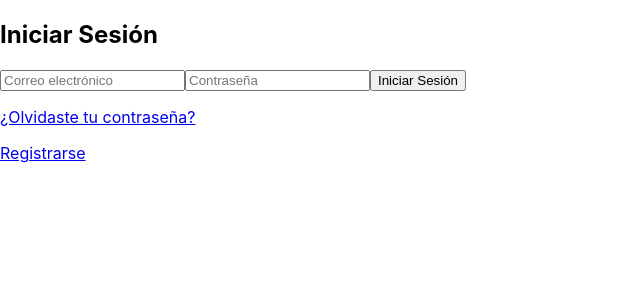
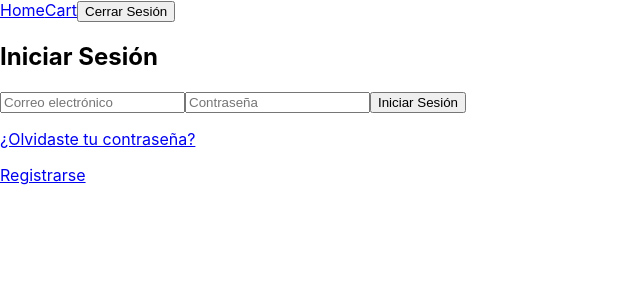
Before and after one commit to andreavegadev/acandemy, a React (Create React App) app: page /login in a window 1280 px wide. Shown: the top 300 px of the page, without its empty margins (0-640 px from the left). Built offline with nearby package versions, Linux system fonts and the light colour scheme.

Commit message:
Session mangement

```diff
--- a/src/App.js
+++ b/src/App.js
@@ -1,5 +1,8 @@
 import { CartProvider } from "./context/CartContext";
-import { BrowserRouter as Router, Route, Routes } from "react-router-dom";
+import { Route, Routes, Navigate } from "react-router-dom";
+import { useEffect, useState } from "react";
+import { supabase } from "./supabaseClient";
+import LogoutButton from "./components/LogoutButton";
 import HomePage from "./pages/HomePage";
 import ProductPage from "./pages/ProductPage";
 import CartPage from "./pages/CartPage";
@@ -10,20 +13,67 @@ import AddPetPage from "./pages/AddPetPage";
 import RegisterPage from "./pages/login/RegisterPage";
 
 function App() {
+  const [session, setSession] = useState(null);
+  const [loading, setLoading] = useState(true); // Estado para manejar la carga
+
+  useEffect(() => {
+    // Verifica el estado de la sesión al cargar la aplicación
+    const checkSession = async () => {
+      const { data, error } = await supabase.auth.getSession();
+      if (error) {
+        console.error("Error al obtener la sesión:", error.message);
+      }
+      setSession(data.session);
+      setLoading(false); // Finaliza la carga después de verificar la sesión
+    };
+
+    checkSession();
+
+    // Escucha los cambios en el estado de autenticación
+    const { subscription } = supabase.auth.onAuthStateChange(
+      (event, session) => {
+        setSession(session);
+      }
+    );
+
+    // Cancela la suscripción correctamente
+    return () => {
+      if (subscription) subscription.unsubscribe();
+    };
+  }, []);
+
+  if (loading) {
+    return <p>Cargando...</p>; // Muestra un mensaje mientras se verifica la sesión
+  }
+
   return (
     <CartProvider>
-      <Router>
+      <header>
+        <a href="/home">Home</a>
+        <a href="/cart">Cart</a>
+        <LogoutButton />
+      </header>
       <Routes>
+        {/* Redirige al login si no hay sesión */}
+        {!session && <Route path="*" element={<Navigate to="/login" />} />}
+
+        {/* Rutas públicas */}
+        <Route path="/login" element={<LoginPage />} />
+        <Route path="/register" element={<RegisterPage />} />
+        <Route path="/forgot-password" element={<ForgotPasswordPage />} />
         <Route path="/" element={<HomePage />} />
+        <Route path="/home" element={<HomePage />} />
         <Route path="/product/:id" element={<ProductPage />} />
         <Route path="/cart" element={<CartPage />} />
         <Route path="/checkout" element={<CheckoutPage />} />
-          <Route path="/login" element={<LoginPage />} />
-          <Route path="/forgot-password" element={<ForgotPasswordPage />} />
+
+        {/* Rutas privadas */}
+        {session && (
+          <>
             <Route path="/add-pet" element={<AddPetPage />} />
-          <Route path="/register" element={<RegisterPage />} />
+          </>
+        )}
       </Routes>
-      </Router>
     </CartProvider>
   );
 }
--- /dev/null
+++ b/src/components/LogoutButton.js
@@ -0,0 +1,24 @@
+import React from "react";
+import { supabase } from "../supabaseClient";
+import { useNavigate } from "react-router-dom";
+
+const LogoutButton = () => {
+  const navigate = useNavigate();
+
+  const handleLogout = async () => {
+    const { error } = await supabase.auth.signOut();
+    if (error) {
+      console.error("Error al cerrar sesión:", error.message);
+    } else {
+      navigate("/login"); // Redirige al usuario a la página de login
+    }
+  };
+
+  return (
+    <button onClick={handleLogout} className="logout-button">
+      Cerrar Sesión
+    </button>
+  );
+};
+
+export default LogoutButton;
--- a/src/index.js
+++ b/src/index.js
@@ -1,13 +1,16 @@
-import React from 'react';
-import ReactDOM from 'react-dom/client';
-import './index.css';
-import App from './App';
-import reportWebVitals from './reportWebVitals';
+import React from "react";
+import ReactDOM from "react-dom/client";
+import { BrowserRouter as Router } from "react-router-dom";
+import "./index.css";
+import App from "./App";
+import reportWebVitals from "./reportWebVitals";
 
-const root = ReactDOM.createRoot(document.getElementById('root'));
+const root = ReactDOM.createRoot(document.getElementById("root"));
 root.render(
   <React.StrictMode>
-    <App />
+    <Router>
+      <App />
+    </Router>
   </React.StrictMode>
 );
 
--- a/src/pages/CheckoutPage.js
+++ b/src/pages/CheckoutPage.js
@@ -1,5 +1,5 @@
 // Ejemplo en HomePage.js
-import React, { useEffect, useState } from "react";
+import React from "react";
 
 const CheckoutPage = () => {
   return (
```
Lines whose indentation alone changed are shown as unchanged.
